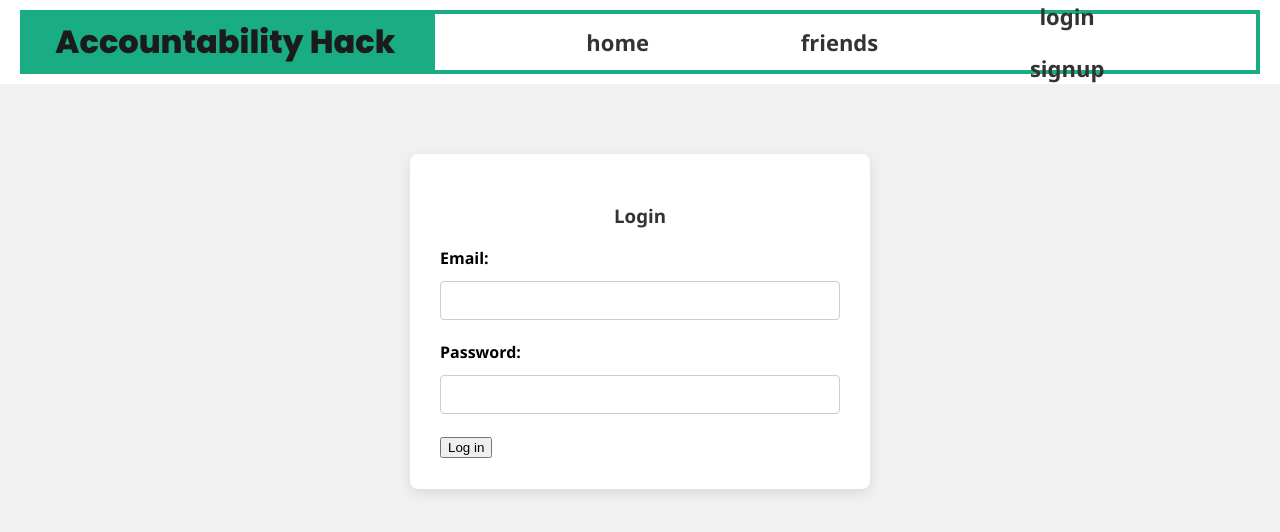
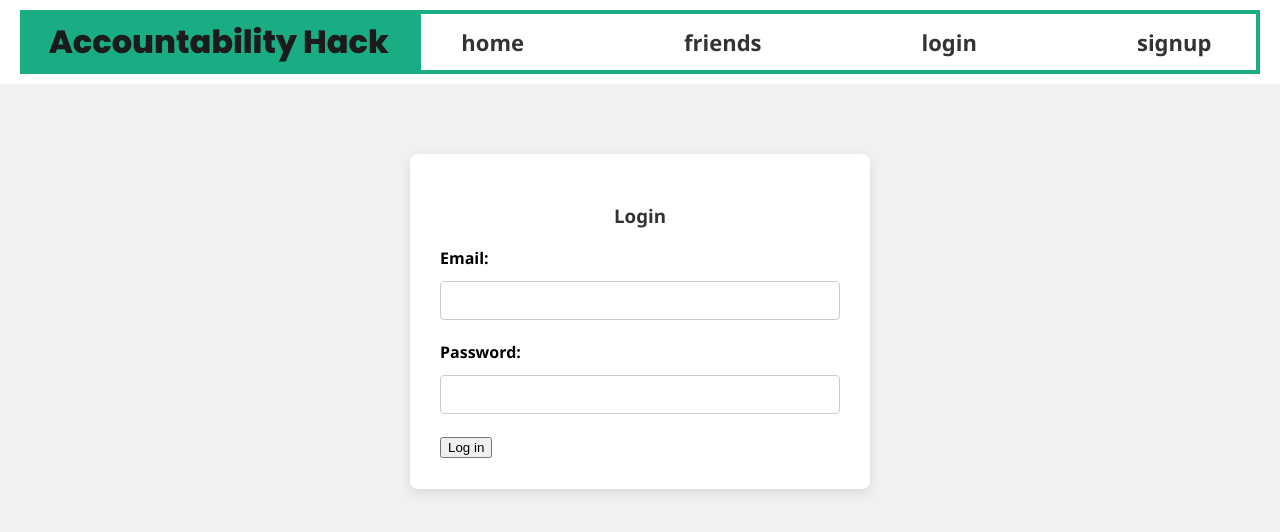
Before and after one commit to pie462007/Full-Stack-Project---Accountability-Hack, a React (Create React App) app in the folder mern_stack/frontend/: page /login in a window 1280 px wide. Shown: the top 532 px of the page. Built offline with nearby package versions, Linux system fonts and the light colour scheme.

Commit message:
spacing on navbar

```diff
--- a/mern_stack/frontend/src/components/Navbar.js
+++ b/mern_stack/frontend/src/components/Navbar.js
@@ -1,14 +1,11 @@
-import { Link } from 'react-router-dom' //npm install react-router-dom
-// import Friends from '../pages/Friends';
-// import Login from '../pages/Login';
-// import Home from '../pages/Home';
+import { Link } from 'react-router-dom'
 import '../styles/Navbar.css'
 import { useLogout } from '../hooks/useLogout'
 import { useAuthContext } from '../hooks/useAuthContext'
 
 const Navbar = () => {
-    const {logout} = useLogout()
-    const {user} = useAuthContext()
+  const { logout } = useLogout()
+  const { user } = useAuthContext()
 
   const handleClick = () => {
     logout()
@@ -17,10 +14,10 @@ const Navbar = () => {
   return (
     <header>
       <nav className="container">
-                <div className = "nav-title">
+        <div className="nav-title">
           <h1>Accountability Hack</h1>
         </div>
-                <div className = "header-div">
+        <div className="header-div"> {/* 👈 changed back to retain green border */}
           <Link to="/">
             <h3>home</h3>
           </Link>
@@ -29,27 +26,26 @@ const Navbar = () => {
           </Link>
 
           {!user && (
-                        <div>
+            <>
               <Link to="/login">
                 <h3>login</h3>
               </Link>
               <Link to="/signup">
                 <h3>signup</h3>
               </Link>
-                        </div>
+            </>
           )}
 
           {user && (
-                        <div>
+            <div className="auth-links">
               <span>{user.email}</span>
               <button onClick={handleClick}>Log out</button>
             </div>
           )}
         </div>
-
       </nav>
     </header>
   )
 }
 
-export default Navbar;
+export default Navbar
--- a/mern_stack/frontend/src/styles/Navbar.css
+++ b/mern_stack/frontend/src/styles/Navbar.css
@@ -1,15 +1,15 @@
-header{
+header {
   background: #fff;
 }
+
 header .container {
   max-width: 1400px;
   margin: 0 auto;
   padding: 10px 20px;
   display: flex;
   height: 8vh;
-  /* align-items: center;
-  justify-content: space-between; */
 }
+
 .nav-title {
   background-color: #1aac83;
   height: 100%;
@@ -18,25 +18,49 @@ header .container {
   align-items: center;
   justify-content: center;
 }
+
 .header-div {
   border: 4px solid #1aac83;
   width: 100%;
   display: flex;
-  /* justify-content: center; */
-  justify-content: space-evenly;
   align-items: center;
+  padding-left: 40px; /* ⬅️ starts nav links further left */
+  gap: 160px; /* ⬅️ looser, equal spacing between all links */
 }
-header a{
+
+header a {
   color: #333;
   text-decoration: none;
 }
+
 header h3 {
   font-size: 22px;
 }
+
 header h3:hover {
   color: #1aac83;
 }
-header h1{
-  color:#1b1b1b;
+
+header h1 {
+  color: #1b1b1b;
   font-size: 32px;
 }
+
+.auth-links {
+  display: flex;
+  align-items: center;
+  gap: 30px; /* ⬅️ prevents login/signup from being too close */
+}
+
+.auth-links button {
+  padding: 6px 12px;
+  border: none;
+  background-color: #2e8b57;
+  color: white;
+  border-radius: 4px;
+  cursor: pointer;
+}
+
+.auth-links button:hover {
+  background-color: #246b45;
+}
```
Lines whose indentation alone changed are shown as unchanged.
